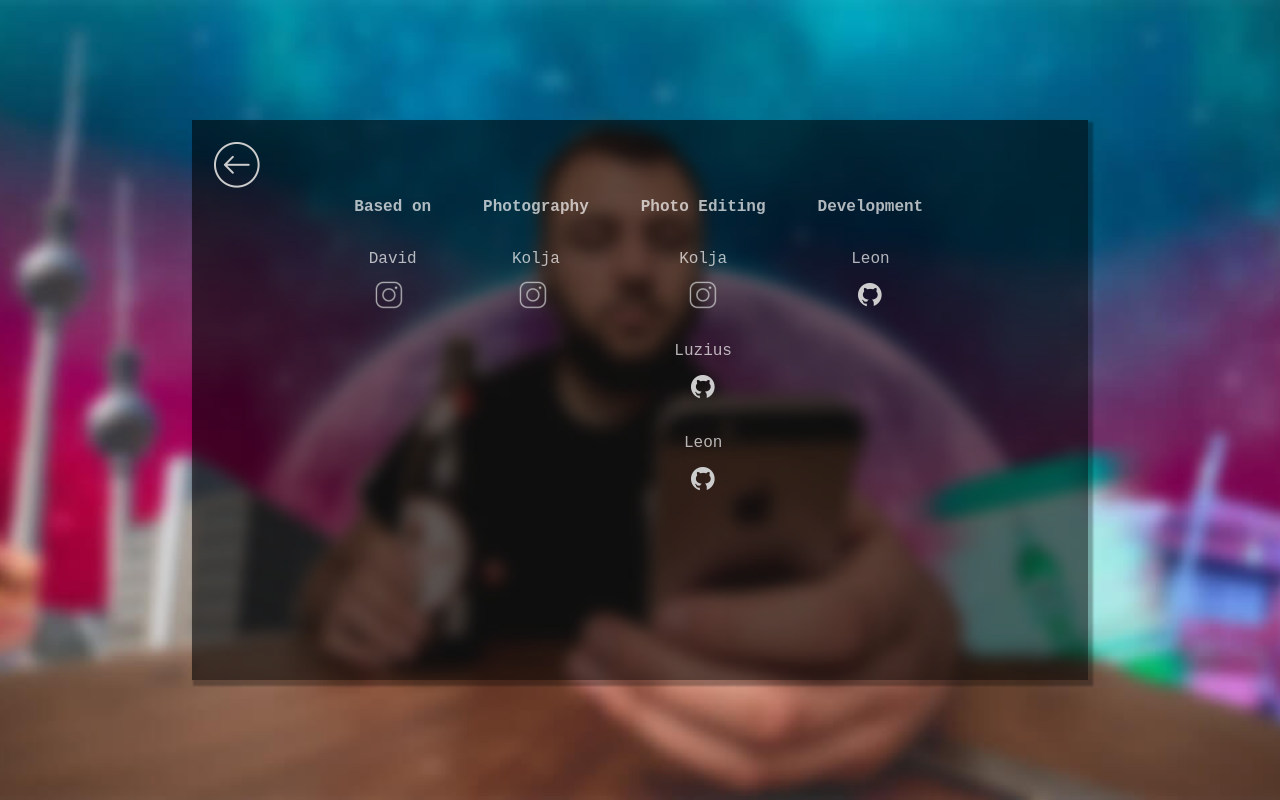
After one commit to leonvdb/david_simulator, a Flask app: page /credits in a window 1280 px wide. The commit adds this page. Run offline with Flask 2, Linux system fonts and the light colour scheme; parts of the project's set-up code (start-up, migrations or seed data) failed here and were passed over.

Commit message:
Added credits.html

```diff
--- a/app.py
+++ b/app.py
@@ -119,6 +119,10 @@ def game():
 def about():
     return render_template('about.html')
 
+@app.route("/credits", methods=['GET', 'POST'])
+def credits():
+    return render_template('credits.html')
+
 app.secret_key = secrets.secret_app_key
 
 if __name__ == "__main__":
--- a/static/css/style.css
+++ b/static/css/style.css
@@ -188,3 +188,58 @@ border-style: none;
     display: inline-block;
     max-width: 80%;
 }
+
+.credit-container {
+    position: absolute;
+    top: 10%;
+    width: 70%;
+    right: 12%;
+}
+
+.credit-container h4{
+    color:  rgba(255, 254, 254, 0.692);
+    font-family: 'Courier New', Courier, monospace;
+}
+
+.credit-container td{
+    margin: 0px;
+    /* text-align: left; */
+
+}
+.credit-container td, .credit-container th {
+    border-right: 50px solid rgba(255, 254, 254, 0);
+    text-align: center;
+}
+
+.credit-container img{
+    width: 30px;
+    height: 30px;
+    display: block;
+    margin-top: 0;
+    margin-left: 20px;
+    position: relative;
+
+}
+
+#kolja_insta {
+    display: inline-block;
+    position: relative;
+    left: 10px;
+
+
+}
+
+#kolja2 {
+    position: relative;
+    left: 52px;
+}
+
+#leon_dev {
+    position: relative;
+    left: 17px;
+}
+
+#luzius, #leon_ed {
+    position: relative;
+    left: 27px;
+}
--- /dev/null
+++ b/templates/credits.html
@@ -0,0 +1,80 @@
+<!Doctype html>
+<html>
+
+<head>
+    <title>David Simulator</title>
+    <link rel="stylesheet" type="text/css " href="{{ url_for('static', filename='css/style.css') }}">
+    <style>
+        body,
+        html {
+            height: 100%;
+            margin: 0%;
+            width: 100%;
+        }
+
+
+        .bg {
+            background-image: url("/static/images/index_blur.jpg");
+            background-color: grey;
+            height: 100%;
+            width: 100%;
+            background-position: center;
+            background-repeat: no-repeat;
+            background-size: cover;
+        }
+    </style>
+</head>
+<Body>
+    <div class=bg>
+        <div class="about-container">
+        <a href="/"><img src="/static/icons/back.png"></a>
+        <div class="credit-container" >
+            <table>
+                <tr>
+                    <th><h4>Based on</h4></th>
+                    <th><h4>Photography</h4></th>
+                    <th><h4>Photo Editing</h4></th>
+                    <th><h4>Development</h4></th>
+                </tr>
+                <tr>
+                    <td>
+                        <a href="https://www.instagram.com/davidspfeffidiary/" target="_blank"><p>David</p></a></td>
+                        <td><a href="https://www.instagram.com/aalwayshardcore/" target="_blank"><p>Kolja</p><br></a></td>
+                        <td><a href="https://www.instagram.com/aalwayshardcore/" target="_blank"><p>Kolja</p><br></a></td>
+                        <td><a href="https://github.com/leonvdb" target="_blank"><p>Leon</p><br></a></td>
+                </tr>
+                <tr>
+                    <td>
+                        <a href="https://www.instagram.com/davidspfeffidiary/" target="_blank"><img src="/static/icons/instagram.png"></a></td>
+                        <td id="kolja_insta"><a href="https://www.instagram.com/aalwayshardcore/" target="_blank"><img src="/static/icons/instagram.png"></td>
+                            <td id="kolja2"><a href="https://www.instagram.com/aalwayshardcore/" target="_blank"><img src="/static/icons/instagram.png"></td>
+                                <td id="leon_dev"><a href="https://github.com/leonvdb" target="_blank"><img src="/static/icons/github.png"></td>
+                </tr>
+                <tr>
+                    <td></td>
+                    <td></td>
+                        <td><a href="https://github.com/acidyumyum" target="_blank"><p>Luzius</p><br></a></td>
+                </tr>
+                <tr>
+                    <td></td>
+                    <td></td>
+                    <td id="luzius"><a href="https://github.com/acidyumyum" target="_blank"><img src="/static/icons/github.png"></td>
+                </tr>
+                <tr>
+                    <td></td>
+                    <td></td>
+                        <td><a href="https://github.com/leonvdb" target="_blank"><p>Leon</p><br></a></td>
+                </tr>
+                <tr>
+                    <td></td>
+                    <td></td>
+                    <td id="leon_ed"><a href="https://github.com/leonvdb" target="_blank"><img src="/static/icons/github.png"></td>
+                </tr>
+            </table>
+
+        </div>
+    </div>
+    </div>
+</Body>
+
+</html>
```
Also changed, not shown: static/icons/github.png (added), static/icons/instagram.png (added).
